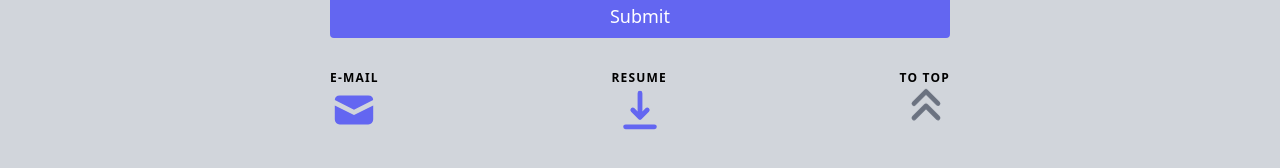
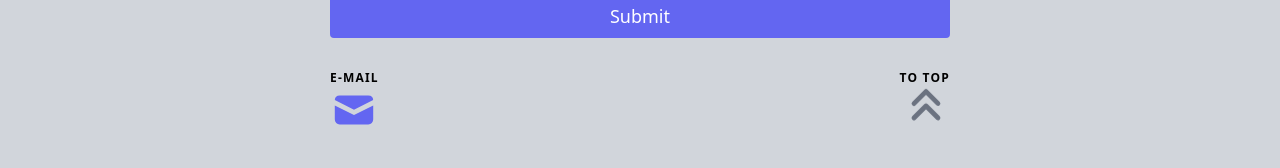
Before and after one commit to JonHPC/portfolio-page, a React (Create React App) app: page / in a window 1280 px wide. Shown: the part 4140-4308 px from the top of the page. Built offline with nearby package versions, Linux system fonts and the light colour scheme.

Commit message:
removed resume

```diff
--- a/src/components/Contact.js
+++ b/src/components/Contact.js
@@ -99,18 +99,12 @@ export default function Contact() {
                             E-MAIL
                         </h2>
                         <h2 className="title-font font-semibold text-black dark:text-white tracking-widest text-xs text-center">
-                            RESUME
-                        </h2>
-                        <h2 className="title-font font-semibold text-black dark:text-white tracking-widest text-xs text-center">
                             TO TOP
                         </h2>
                     </div>
                     <div className="flex justify-between">
                         <a href="mailto:jonathan.hp.chen@gmail.com" className="text-indigo-500 leading-relaxed">
                             <MailIcon className="w-12 h-12 hover:text-indigo-600" />
-                        </a>
-                        <a href="jonathan_chen_resume.pdf" download className="text-indigo-500">
-                            <DownloadIcon className="w-12 h-12 hover:text-indigo-600"/>
                         </a>
                         <a href="#top">
                             <ChevronDoubleUpIcon className="w-12 h-12 text-gray-500 hover:text-green-500 animate-bounce" />
```
Also changed, not shown: 1 other file (tests, documents, lock files or other folders).
